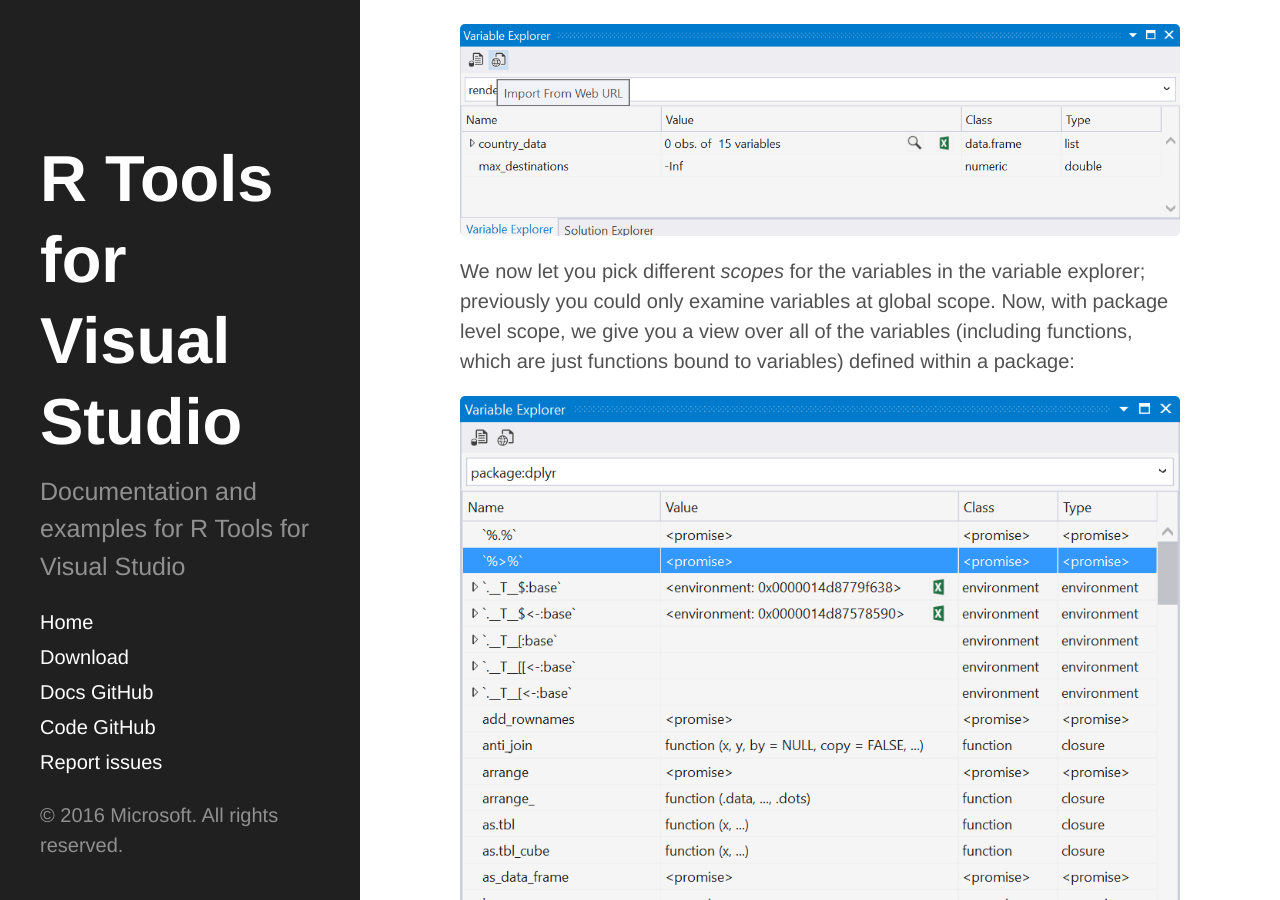
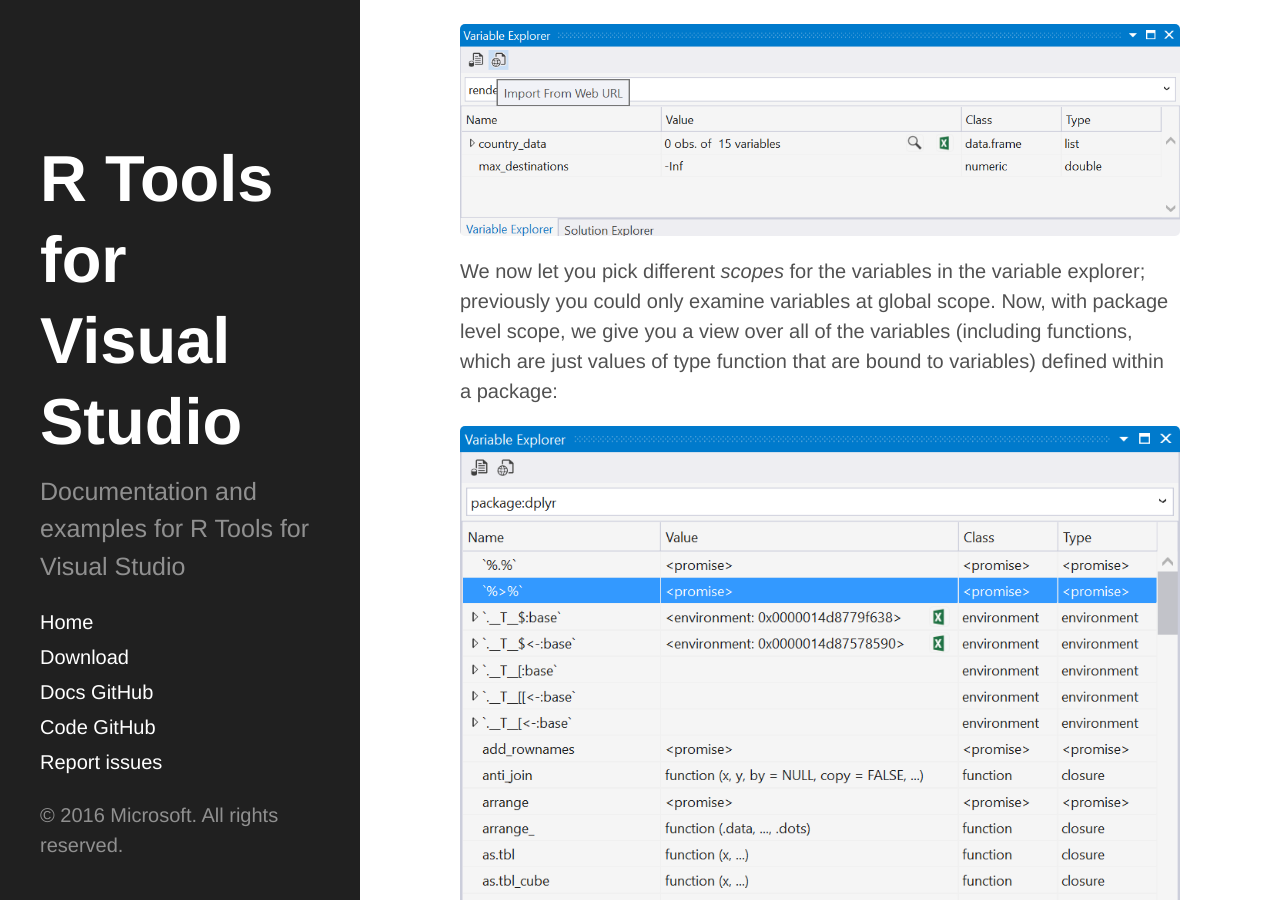
Before and after one commit to microsoft/RTVS-docs, a Jekyll site: the page built from new_for_03.md, in a window 1280 px wide and 900 px high, scrolled down 10575 px. Built offline with Jekyll 4.4.1, drawn with Linux system fonts in a browser that asks for light colours.

Commit message:
doc bugfix

```diff
--- a/new_for_03.md
+++ b/new_for_03.md
@@ -160,8 +160,8 @@
 We now let you pick different _scopes_ for the variables in the variable
 explorer; previously you could only examine variables at global scope. Now, with
 package level scope, we give you a view over all of the variables (including
-functions, which are just functions bound to variables) defined within a
-package:
+functions, which are just values of type function that are bound to variables)
+defined within a package:
 
 ![](media/variable_explorer_package_contents.png)
 
```
